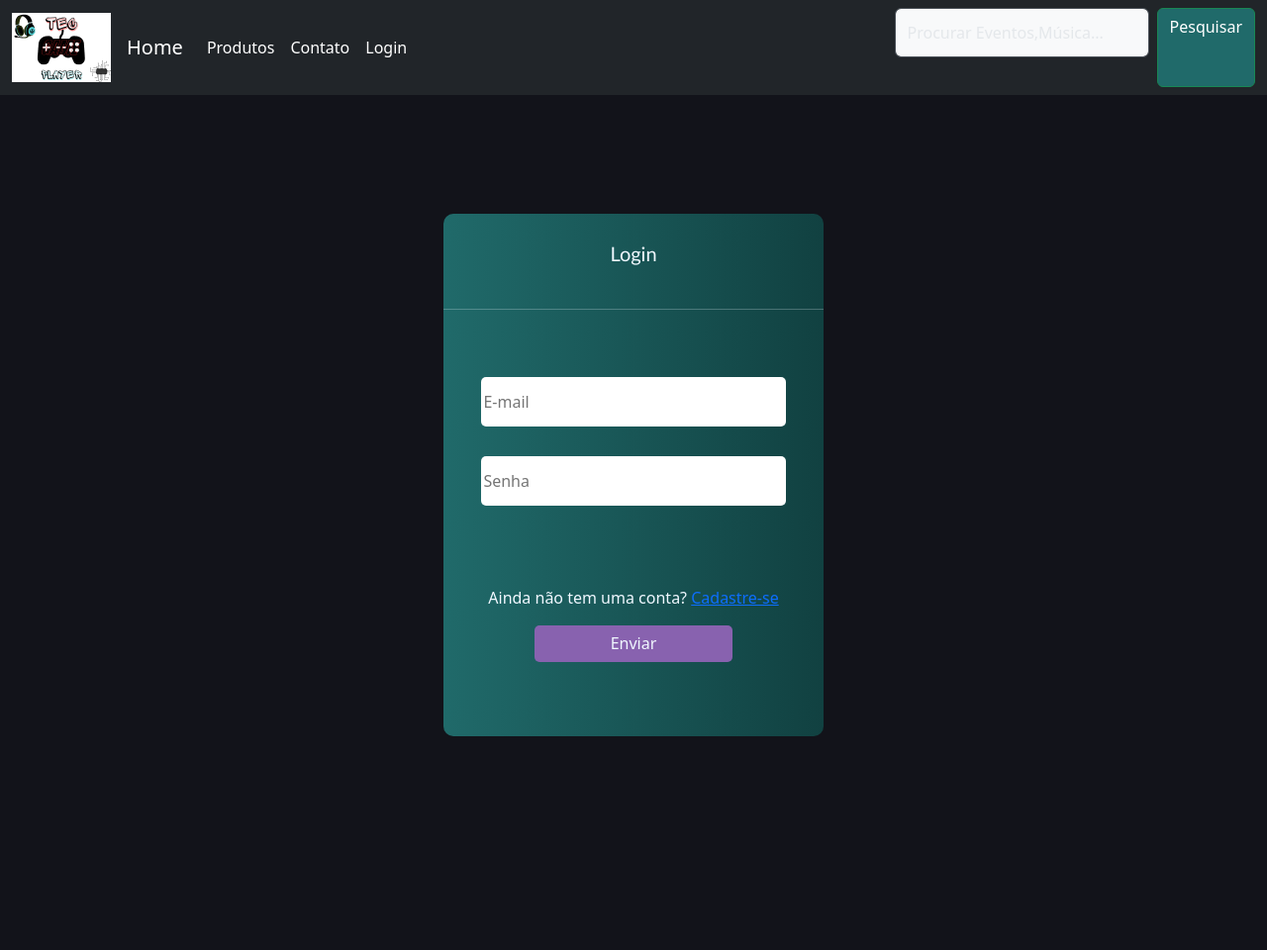
After one commit to joaovittordjesus/projetoecomerce, a PHP site: page /login.html in a window 1280 px wide. The commit adds this page. Shown: the whole page at 99% size. Run offline with PHP 8.4, Linux system fonts and the light colour scheme; some libraries are stand-ins or nearby versions.

Commit message:
Add files via upload

```diff
--- a/login.css
+++ b/login.css
@@ -1,8 +1,9 @@
 body {
     width: 100%;
-    height: 100vh;
+    height: 120vh;
     margin: 0;
-    background-color: aliceblue;
+    background-color: rgb(18, 19, 26);
+
 }
 
 .main {
@@ -16,15 +17,16 @@ body {
 /*==========Form LOGIN==========*/
 #loginForm {
     width: 30%;
-    height: 70%;
-    background-color: rgba(56, 0, 74, 0.326);
+    height: 55%;
+    background:linear-gradient(to right , rgb(32, 106, 106) ,  rgb(17, 65, 65)) ;
     border-radius: 10px;
-    box-shadow: 0px 0px 20px rgb(234, 234, 234);
+    color: aliceblue;
+
 }
 
 .login {
     width: 100%;
-    height: 80%;
+    height: 70%;
     margin: 0;
     display: flex;
     flex-direction: column;
@@ -79,20 +81,20 @@ input {
 /*=========Form CADASTRO==========*/
 #cadastroForm {
     width: 50%;
-    height: auto;
-    background-color: rgba(56, 0, 74, 0.326);
+    height: 75%;
+    background:linear-gradient(to right , rgb(32, 106, 106) ,  rgb(17, 65, 65)) ;
     border-radius: 10px;
-    box-shadow: 0px 0px 20px rgb(234, 234, 234);
+    color: aliceblue;
     display: flex;
     flex-direction: column;
     align-items: center;
     display: none;
-
+  margin-top: 50px;
 }
 
 .cadastro {
     width: 100%;
-    height: 80%;
+    height: 70%;
     margin: 0;
     display: flex;
     flex-direction: column;
@@ -108,6 +110,7 @@ input {
 }
 
 .div .password input {
+    height: 30px;
     width: 40%;
     margin-left: 5px;
 
--- /dev/null
+++ b/login.html
@@ -0,0 +1,129 @@
+<!DOCTYPE html>
+<html lang="pt-br">
+
+<head>
+    <meta charset="UTF-8">
+    <meta name="viewport" content="width=device-width, initial-scale=1.0">
+    <title>Login</title>
+    <link href="https://cdn.jsdelivr.net/npm/bootstrap@5.3.0-alpha3/dist/css/bootstrap.min.css" rel="stylesheet"
+    integrity="sha384-KK94CHFLLe+nY2dmCWGMq91rCGa5gtU4mk92HdvYe+M/SXH301p5ILy+dN9+nJOZ" crossorigin="anonymous">
+
+    <link rel="stylesheet" href="login.css">
+</head>
+
+<body>
+    <header>
+        <nav class="navbar navbar-expand-lg bg-dark fixed-top" data-bs-theme="dark">
+            <div class="container-fluid">
+                <a class="navbar-brand" href="home.html"><img src="img/tec.png" alt="" width="100px" height="70px"></a>
+
+                <a class="navbar-brand" href="home.html" style="color: rgb(255, 255, 255);">Home</a>
+                <button class="navbar-toggler" type="button" data-bs-toggle="collapse"
+                    data-bs-target="#navbarSupportedContent" aria-controls="navbarSupportedContent"
+                    aria-expanded="false" aria-label="Toggle navigation">
+                    <span class="navbar-toggler-icon"></span>
+                </button>
+                <div class="collapse navbar-collapse" id="navbarSupportedContent">
+                    <ul class="navbar-nav me-auto mb-2 mb-lg-0">
+                        <li class="nav-item">
+                            <a class="nav-link active" aria-current="page" href="produtos.html"
+                                style="color:rgb(255, 255, 255);">Produtos</a>
+                        </li>
+                        <li class="nav-item">
+                            <a class="nav-link active" href="contato.html">Contato</a>
+                        </li>
+                        <li class="nav-item dropdown">
+                            <ul class="dropdown-menu">
+                                <li><a class="dropdown-item" href="#">Action</a></li>
+                                <li><a class="dropdown-item" href="#">Another action</a></li>
+                                <li>
+                                    <hr class="dropdown-divider">
+                                </li>
+                                <li><a class="dropdown-item" href="#">Something else here</a></li>
+                            </ul>
+                        </li>
+
+
+                        <li class="nav-item">
+                            <a class="nav-link active" href="login.html">Login</a>
+                        </li>
+                    </ul>
+                    <form class="d-flex" role="search">
+                        <input class="form-control me-2 bg-light" type="search" placeholder="Procurar Eventos,Música..."
+                            aria-label="Search">
+                        <a href="https://www.google.com/webhp?hl=pt-BR&sa=X&ved=0ahUKEwiP15HK9cP_AhUQjpUCHZtZD1cQPAgI"
+                            class="btn btn-outline-success" type="submit"
+                            style="background-color: rgb(32, 106, 106); color: white;">Pesquisar</button></a>
+                    </form>
+                </div>
+            </div>
+        </nav>
+    </header>
+    <div class="main">
+        <form id="loginForm">
+
+            <h3 class="cabecalho">Login</h3>
+            <hr>
+            <div class="login">
+
+                <div class="div">
+
+                    <label for="l-email"></label>
+                    <input type="email" placeholder="E-mail" id="email">
+                    <span id="emailError" style="color: red;"></span>
+
+                    <label for="l-password"></label>
+                    <input type="password" placeholder="Senha" id="password">
+                    <span id="passwordError" style="color: red;"></span>
+
+                </div>
+                <p>Ainda não tem uma conta? <a href="#" onclick="mostrarCadastro()">Cadastre-se</a></p>
+                <input type="button" value="Enviar" class="button" onclick="validateForm()">
+            </div>
+
+        </form>
+
+
+        <form id="cadastroForm">
+
+            <h3 class="cabecalho">Cadastro</h3>
+            <hr>
+            <div class="cadastro">
+
+                <div class="div">
+
+                    <label for="l-name"></label>
+                    <input type="text" name="nome" id="nome" class="entradausuario" placeholder="NOME COMPLETO">
+
+                    <label for="l-cpf"></label>
+                    <input type="text" name="cpf" id="cpf" class="entradausuario" placeholder="CPF">
+
+                    <label for="l-endereco"></label>
+                    <input type="text" name="endereco" id="endereco" class="entradausuario" placeholder="ENDEREÇO">
+
+                    <label for="l-email"></label>
+                    <input type="text" name="telefone" id="telefone" class="entradausuario" placeholder="TELEFONE">
+
+                    <label for="l-email"></label>
+                    <input type="email" name="email" id="email" class="entradausuario" placeholder="EMAIL">
+
+                    <div class="password">
+                        <label for="l-password"></label>
+                        <input type="password" name="senha" id="senha" class="entradausuario" placeholder="SENHA">
+                        <label for="l-confirm-password"></label>
+                        <input type="password" name="senha" id="senha" class="entradausuario" placeholder="CONFIRME SUA SENHA">
+                    </div>
+                </div>
+                <input type="button" value="Enviar" class="button">
+            </div>
+
+        </form>
+
+    </div>
+
+</body>
+<script src="login.js"></script>
+<script src="script.js"></script>
+<script src="https://kit.fontawesome.com/26d4a64054.js" crossorigin="anonymous"></script>
+
+</html>
--- a/login.js
+++ b/login.js
@@ -37,9 +37,9 @@ function validateForm() {
         passwordError.textContent = "Este campo é obrigatório"
         return;
     }
-     else if (passwordInput.value.length < 8 || !/[a-zA-Z]/.test(passwordInput.value) || !/\d/.test(passwordInput.value)) {
-    passwordError.textContent = "A senha deve ter pelo menos 8 caracteres, incluindo letras e números.";
-    return;
+    else if (passwordInput.value.length < 8 || !/[a-zA-Z]/.test(passwordInput.value) || !/\d/.test(passwordInput.value)) {
+        passwordError.textContent = "A senha deve ter pelo menos 8 caracteres, incluindo letras e números.";
+        return;
     }
 
     // Enviar o formulário se tudo estiver correto
```
